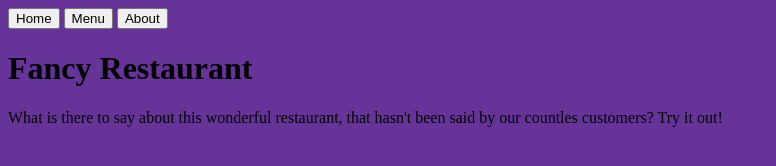
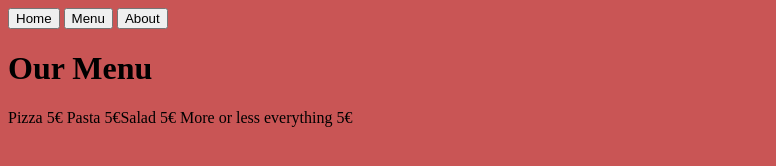
Before and after one commit to bcamili/odin-restaurant-page, a website built with webpack: page src/template.html in a window 1280 px wide. Both pictures are taken after a click on the button "Menu". Shown: the whole page, without its empty margins (0-776 px from the left). Built offline with nearby package versions, Linux system fonts and the light colour scheme.

Commit message:
Content switches when clicking a button

```diff
--- /dev/null
+++ b/src/about.js
@@ -0,0 +1,12 @@
+export const about = () => {
+
+    const contentDiv = document.getElementById("content");
+
+    const headline = document.createElement("h1");
+    headline.textContent = "About Us";
+    contentDiv.appendChild(headline);
+
+    const paragraph = document.createElement("p");
+    paragraph.textContent = "We were created in 2024 as a test for the concept of JS bundling. This is not a real restaurant, obviously. Come try us out, we do not exist anyway."
+    contentDiv.appendChild(paragraph);
+}
--- a/src/index.js
+++ b/src/index.js
@@ -1,5 +1,17 @@
 import "./styles.css";
 import {homepage} from "./home.js";
+import {menu} from "./menu.js";
+import {about} from "./about.js";
 
+const switchboard = [homepage, menu, about];
+
+const buttons = document.getElementsByTagName("button");
+
+for (let i=0; i<buttons.length; i++){
+    buttons[i].addEventListener("click", function (e) {
+        document.getElementById("content").innerHTML="";
+        switchboard[i]();
+    });
+};
 
 homepage();
--- /dev/null
+++ b/src/menu.js
@@ -0,0 +1,11 @@
+export const menu = () => {
+    const contentDiv = document.getElementById("content");
+
+    const headline = document.createElement("h1");
+    headline.textContent = "Our Menu";
+    contentDiv.appendChild(headline);
+
+    const paragraph = document.createElement("p");
+    paragraph.textContent = "Pizza   5€\nPasta   5€\Salad   5€\nMore or less everything   5€";
+    contentDiv.appendChild(paragraph);
+}
--- a/src/styles.css
+++ b/src/styles.css
@@ -1,3 +1,14 @@
+html{
+    --backgroundColor: #c95555;
+    --backgroundDark: calc(var(--backgroundColor)/2);
+    --e: white;
+    --f: white;
+}
+
 body{
-    background-color: rebeccapurple;
+    background-color: var(--backgroundColor);
 }
+
+h1{
+    background-color: var(--backgroundDark);
+}
```
